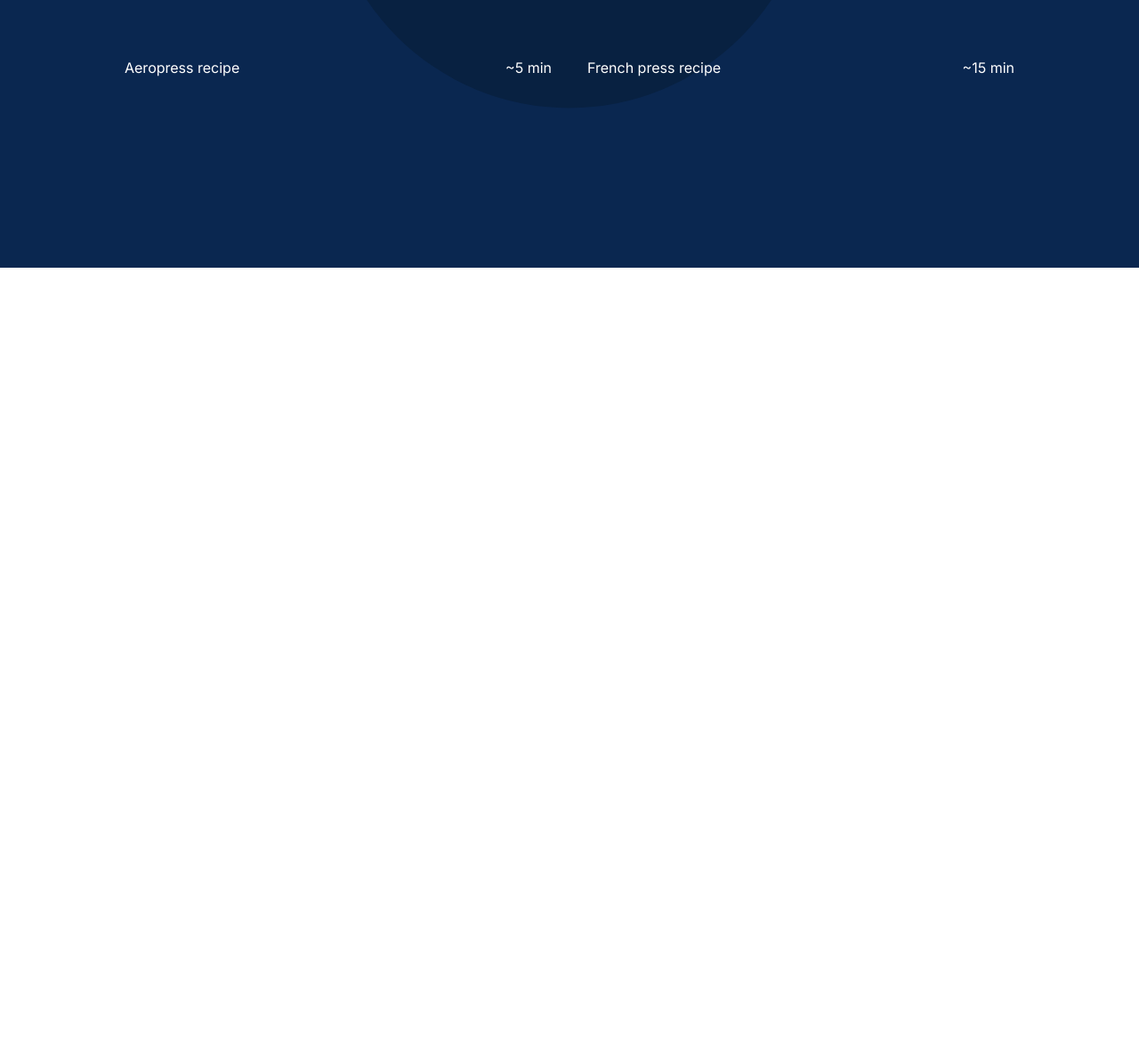
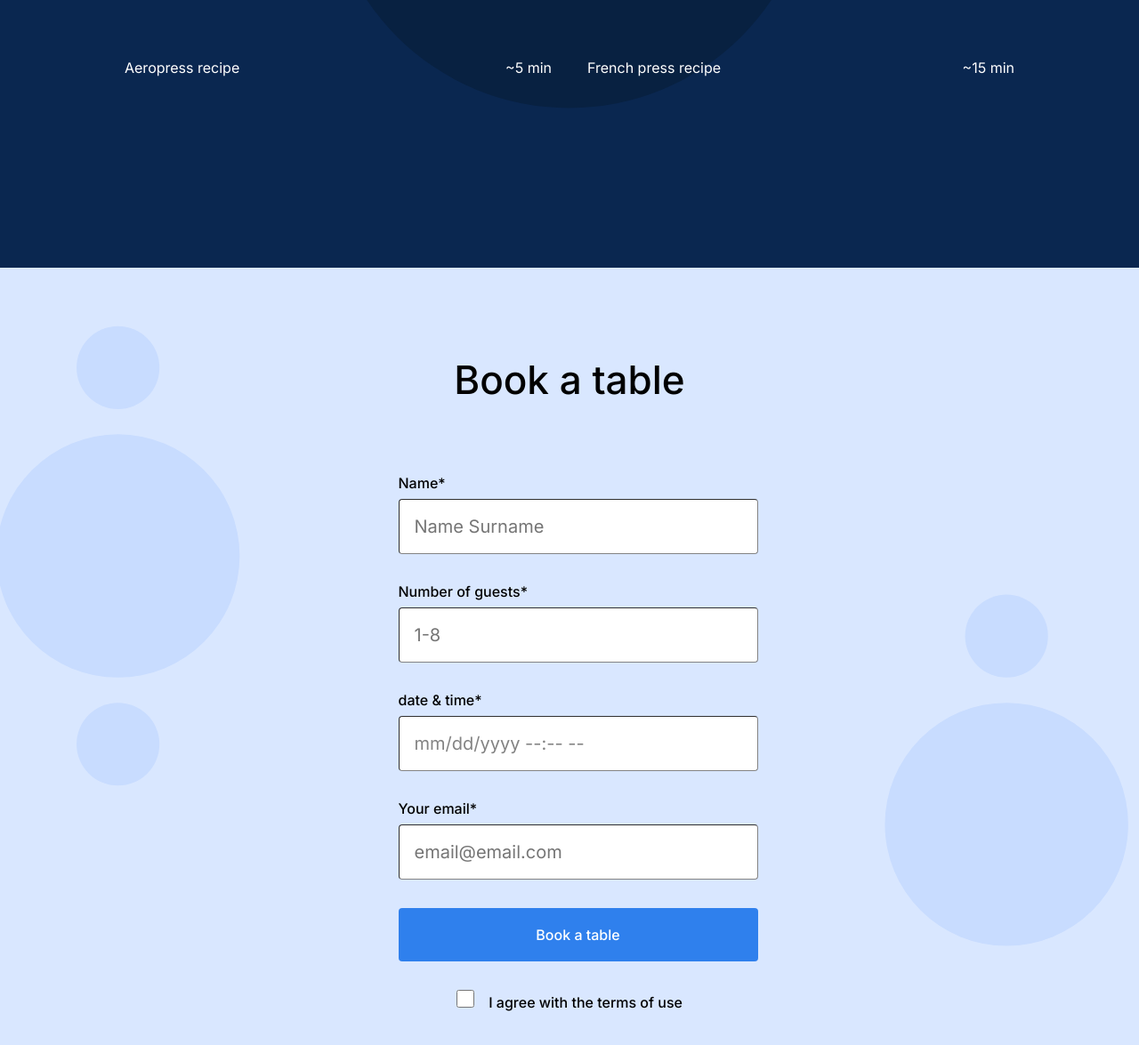
Before and after one commit to NRLudwig/se_project_coffeeshop, a plain HTML site: page index.html in a window 1280 px wide. Shown: the part 1347-2522 px from the top of the page at 89% size. Before the commit the page ends 1648 px from the top, so only its background shows below. Drawn offline with Linux system fonts and the light colour scheme; grey boxes are pictures that could not be loaded.

Commit message:
form html and css first attempt

```diff
--- a/index.html
+++ b/index.html
@@ -94,7 +94,62 @@
             </div>
           </div>
         </section>
-        <section id="reservation" class="reservation"></section>
+        <section id="reservation" class="reservation">
+          <h2 class="reservation__title">Book a table</h2>
+          <div class="reservation__form">
+            <form class="form reservation__form">
+              <fieldset class="form__fieldset">
+                <label class="form__label"
+                  >Name*
+                  <input
+                    class="form__input"
+                    type="text"
+                    placeholder="Name Surname"
+                    name="name"
+                  />
+                </label>
+                <label class="form__label"
+                  >Number of guests*
+                  <input
+                    class="form__input"
+                    type="text"
+                    placeholder="1-8"
+                    min="1"
+                    max="8"
+                    name="guests"
+                  />
+                </label>
+                <label class="form__label"
+                  >date & time*
+                  <input
+                    class="form__input"
+                    type="datetime"
+                    value="mm/dd/yyyy --:-- --"
+                    name="date"
+                  />
+                </label>
+                <label class="form__label"
+                  >Your email*
+                  <input
+                    class="form__input"
+                    type="email"
+                    placeholder="email@email.com"
+                    name="email"
+                  />
+                </label>
+                <label class="form__label">
+                  <button class="form__button" type="submit">
+                    Book a table
+                  </button>
+                </label>
+                <label class="form__label">
+                  <input class="form__checkbox" type="checkbox" />
+                  I agree with the terms of use
+                </label>
+              </fieldset>
+            </form>
+          </div>
+        </section>
         <section id="menu" class="menu"></section>
         <section id="about" class="about"></section>
       </main>
--- a/pages/index.css
+++ b/pages/index.css
@@ -200,3 +200,105 @@ a {
   margin-top: 24px;
   margin-bottom: 0;
 }
+
+.reservation {
+  background-color: #d9e7ff;
+  background-image: url(../images/background_reservation.svg);
+  background-repeat: no-repeat;
+  background-position: center;
+  background-size: cover;
+  padding-top: 100px;
+  padding-bottom: 120px;
+  display: flex;
+  flex-direction: column;
+}
+
+.reservation__title {
+  margin-bottom: 80px;
+  margin-top: 0;
+  margin-left: auto;
+  margin-right: auto;
+  font-family: "Inter", Arial, sans-serif;
+  font-style: normal;
+  font-weight: 500;
+  font-size: 44px;
+  line-height: 52px;
+}
+
+.reservation__form {
+  margin-left: auto;
+  margin-right: auto;
+}
+
+.from {
+  border: 0;
+}
+
+.form__fieldset {
+  max-width: 385px;
+  padding: 0;
+  margin: 0;
+  border: 0;
+  display: flex;
+  flex-direction: column;
+}
+
+.form__input {
+  margin-bottom: 32px;
+  height: 60px;
+  min-width: 385px;
+  max-width: 385px;
+  border-radius: 4px;
+  border-color: #838383;
+  border-width: 1px;
+  margin-top: 8px;
+  font-family: "Inter", Arial, sans-serif;
+  font-style: normal;
+  font-weight: normal;
+  font-size: 20px;
+  line-height: 30px;
+  color: #838383;
+  padding-left: 17px;
+  padding-right: 0;
+  padding-top: 0;
+  padding-bottom: 0;
+}
+
+.form__button {
+  min-width: 404px;
+  height: 60px;
+  border: 0;
+  background-color: #2f80ed;
+  color: #fff;
+  font-family: "Inter", Arial, sans-serif;
+  font-style: normal;
+  font-weight: 500;
+  font-size: 16px;
+  line-height: 20px;
+  border-radius: 4px;
+  padding: 0;
+  transition: opacity 0.15s ease-in-out;
+}
+
+.form__button:hover {
+  opacity: 0.7;
+}
+
+.form__checkbox {
+  margin-right: 12px;
+  margin-top: 32px;
+  margin-bottom: auto;
+  height: 20px;
+  width: 20px;
+  border-radius: 2px;
+}
+
+.form__label {
+  align-self: center;
+  font-family: "Inter", Arial, sans-serif;
+  font-style: normal;
+  max-width: 385px;
+  font-weight: 500;
+  font-size: 16px;
+  line-height: 20px;
+}
```
